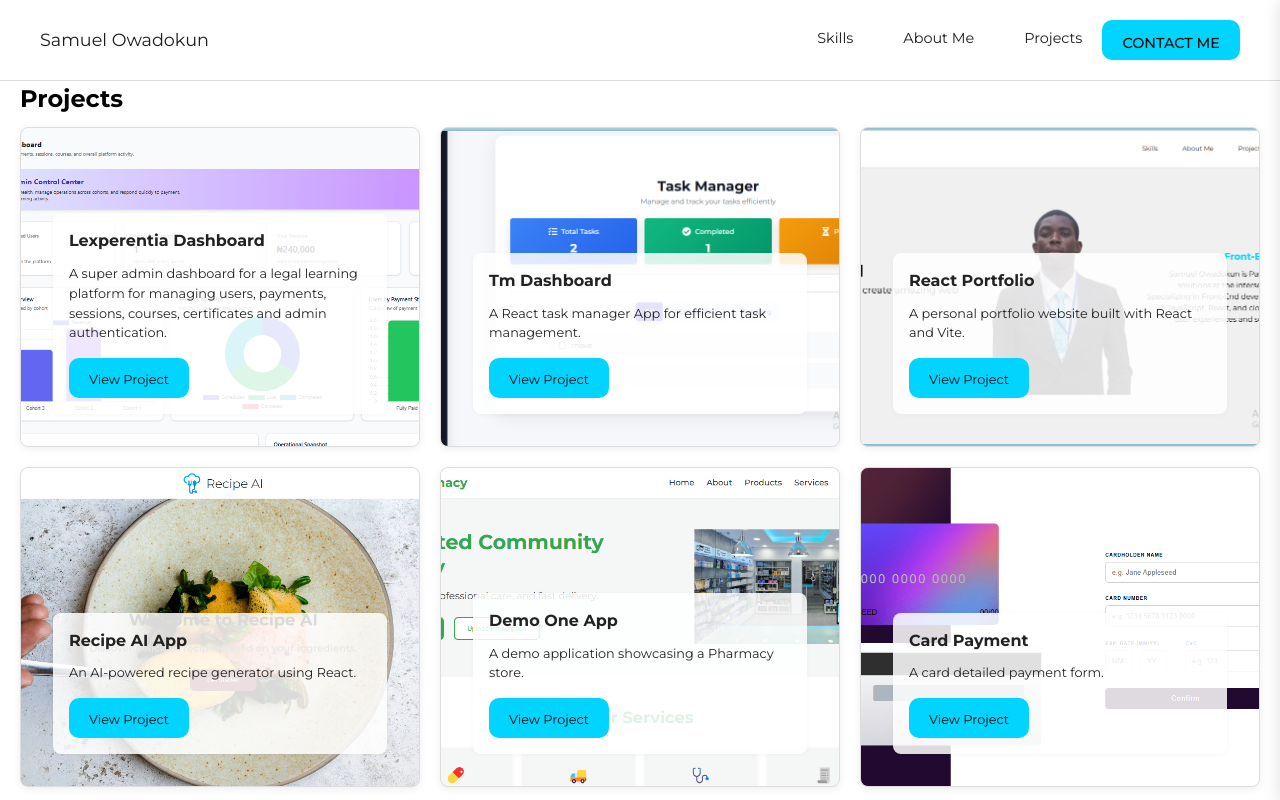
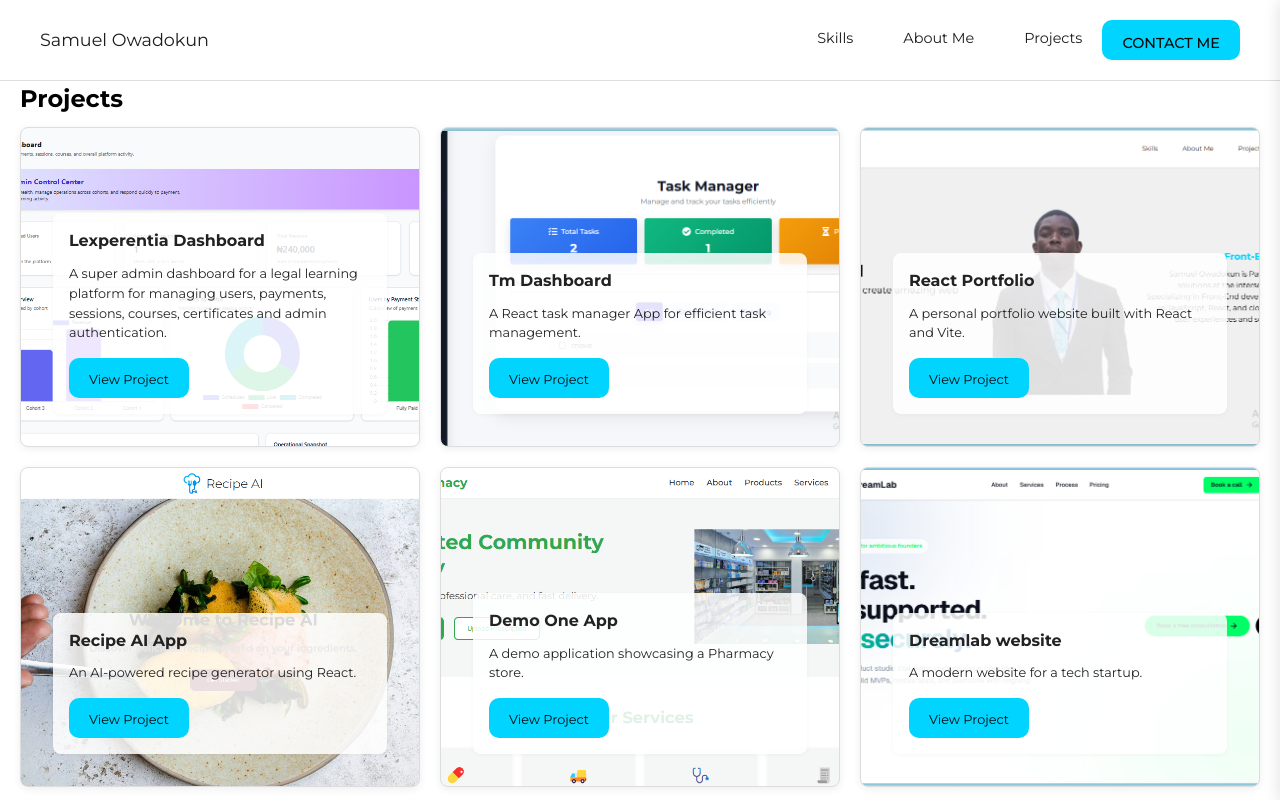
Before and after one commit to sammyowadokun/owadokunsamuel, a React (Vite) app: page /projects in a window 1280 px wide. Shown: the top 800 px of the page. Built offline with nearby package versions, Linux system fonts and the light colour scheme.

Commit message:
make portfolio changes

```diff
--- a/src/components/About.jsx
+++ b/src/components/About.jsx
@@ -8,7 +8,7 @@ const About = () => {
       <h2 style={{ marginBottom: '20px', color: '#00d4ff' }}>About Me</h2>
       <div style={{ textAlign: 'justify', display: 'inline-block', maxWidth: '800px' }}>
         <p style={{ marginBottom: '18px' }}>
-          Hi, my name is Samuel, i am a talented front-End Engineer with hands-on experience building responsive and user-friendly web applications using React, JavaScript, HTML, and CSS. I’ve worked on real-world projects where I implemented component-based architecture, routing, and mobile-responsive layouts. I enjoy translating designs into functional interfaces, debugging layout and styling issues, and improving user experience through modern front-end practices.
+          Hi, my name is Samuel, i am a talented front-End Engineer with hands-on experience building responsive and user-friendly web applications using React, JavaScript, Next, Vue, HTML, and CSS3 and tailwind CSS. I’ve worked on real-world projects where I implemented component-based architecture, routing, and mobile-responsive layouts. I enjoy translating designs into functional interfaces, debugging layout and styling issues, and improving user experience through modern front-end practices.
         </p>
         <p style={{ marginBottom: '18px' }}>
           Also, I am a Cloud Engineer focused on AWS, currently as a Solutions Architect (Associate). I’ve built hands-on projects with ECS Fargate, S3 + CloudFront + ACM, Route 53, Lambda triggers, and RDS connectivity. I have also worked on projects on Serverless, Containers, Postgres DB and Networking.
--- a/src/components/Projects.jsx
+++ b/src/components/Projects.jsx
@@ -2,7 +2,7 @@
 import portfolioImg from '../assets/portfolio.png';
 import recipeImg from '../assets/recipe.png';
 import demoImg from '../assets/demo.png';
-import paymentImg from '../assets/payment.png';
+import dreamlabImg from '../assets/dreamlab.png';
 import TJImg from '../assets/TJ.png';
 import tmImg from '../assets/TMdashboard.png';
 import leximg from '../assets/lexperentia.png';
@@ -19,7 +19,7 @@ const Projects = () => {
     {
       title: 'Tm Dashboard',
       description: 'A React task manager App for efficient task management.',
-      link: 'https://tm-dashboard.vercel.app/',
+      link: 'https://taskmanager-self-mu.vercel.app/',
       image: tmImg
     },
     {
@@ -41,10 +41,10 @@ const Projects = () => {
       image: demoImg
     },
     {
-      title: 'Card Payment',
-      description: 'A card detailed payment form.',
-      link: 'https://card-payment-azure.vercel.app/',
-      image: paymentImg
+      title: 'Dreamlab website',
+      description: 'A modern website for a tech startup.',
+      link: 'https://dreamlab-indol.vercel.app/',
+      image: dreamlabImg
     },
     {
       title: 'Travel Journal',
--- a/src/components/Skills.jsx
+++ b/src/components/Skills.jsx
@@ -4,7 +4,7 @@ const Skills = () => (
   <section id="skills" style={{ padding: '120px 10px', background: '#f8f8f8', maxWidth: '900px', margin: '0 auto', borderRadius: '12px' }}>
     <h2 style={{ marginBottom: '20px', color: '#00d4ff' }}>Technical Skills</h2>
     <ul style={{ marginBottom: '30px', lineHeight: '2', listStyle: 'none', paddingLeft: 0 }}>
-      <li><strong>Languages & Frameworks:</strong> React.js, Typescript, HTML5, CSS3, Tailwind CSS, Next.js (Beginner)</li>
+      <li><strong>Languages & Frameworks:</strong> React.js, Typescript, HTML5, CSS3, Tailwind CSS, Vue, Next.js</li>
       <li><strong>Cloud & DevOps:</strong> AWS (S3, EC2, ECS, Lambda, CloudFront, Route 53)</li>
       <li><strong>Tools:</strong> Git, GitHub, VS Code, Canva, Figma</li>
       <li><strong>Database:</strong> PostgreSQL</li>
```
Also changed, not shown: src/assets/dreamlab.png (added).
